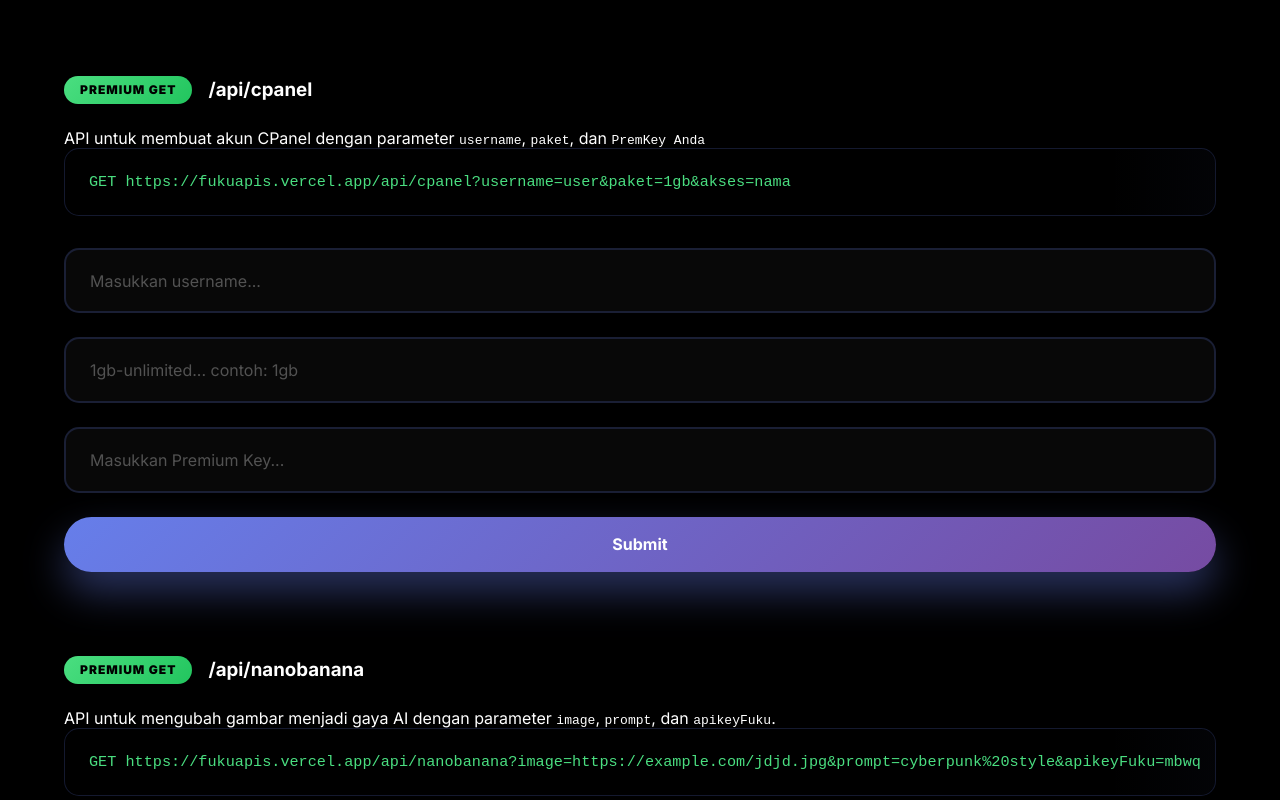
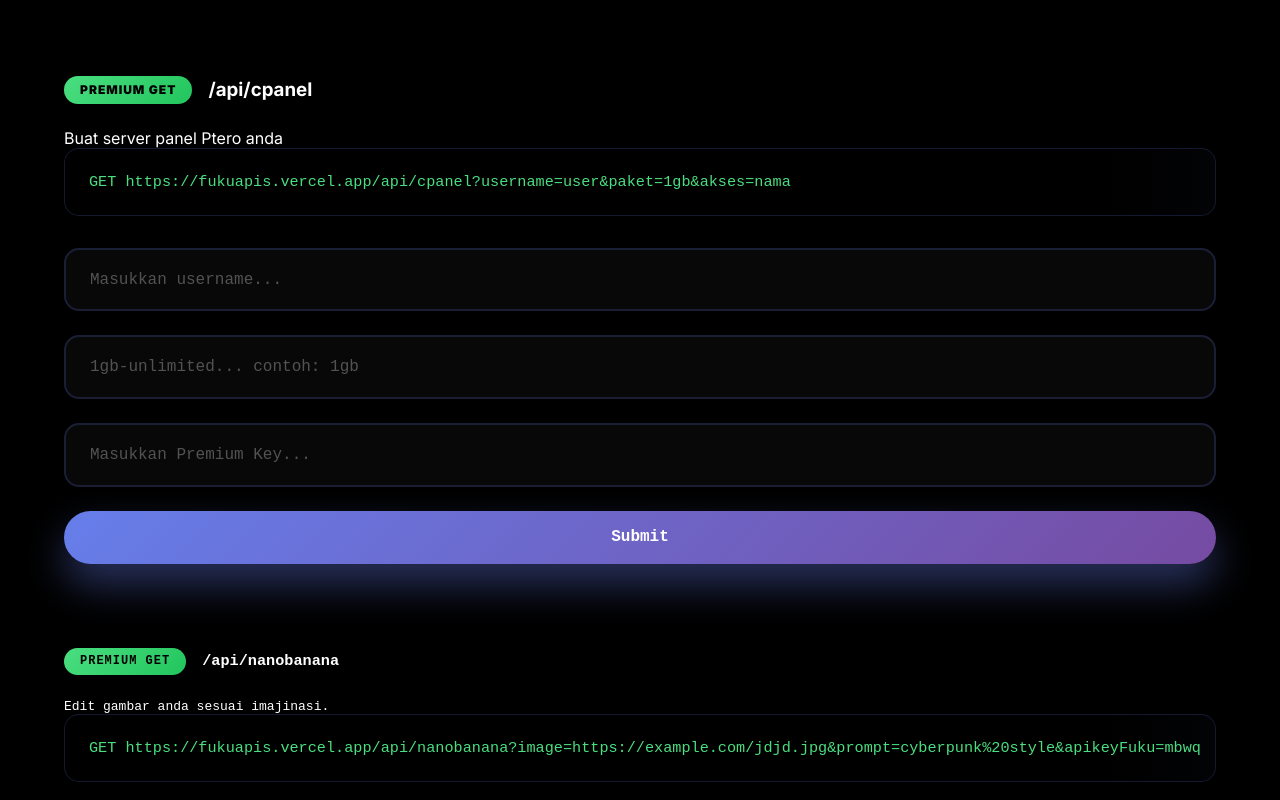
Before and after one commit to AhmadXyzDev/fukuapis, a website: page public/index.html in a window 1280 px wide. Shown: the part 1520-2320 px from the top of the page. Drawn offline with Linux system fonts and the light colour scheme.

Commit message:
update index.html

```diff
--- a/public/index.html
+++ b/public/index.html
@@ -91,7 +91,7 @@
     <div class="endpoint-method">Premium GET</div>
     <h3>/api/cpanel</h3>
   </div>
-  <p>API untuk membuat akun CPanel dengan parameter <code>username</code>, <code>paket</code>, dan <code>PremKey Anda</code></p>
+  <p>Buat server panel Ptero anda<code></p>
 
   <pre class="code-block">GET https://fukuapis.vercel.app/api/cpanel?username=user&paket=1gb&akses=nama</pre>
 
@@ -116,7 +116,7 @@
     <h3>/api/nanobanana</h3>
   </div>
 
-  <p>API untuk mengubah gambar menjadi gaya AI dengan parameter <code>image</code>, <code>prompt</code>, dan <code>apikeyFuku</code>.</p>
+  <p>Edit gambar anda sesuai imajinasi<code>.</p>
 
   <pre class="code-block">GET https://fukuapis.vercel.app/api/nanobanana?image=https://example.com/jdjd.jpg&prompt=cyberpunk%20style&apikeyFuku=mbwq</pre>
 
```
